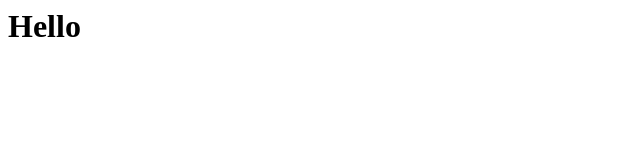
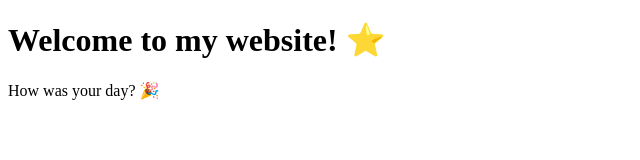
Before and after one commit to prashant-palve/static-site, a plain HTML site: page index.html in a window 1280 px wide. Shown: the whole page, without its empty margins (0-640 px from the left). Drawn offline with Linux system fonts and the light colour scheme.

Commit message:
Update index.html

```diff
--- a/index.html
+++ b/index.html
@@ -1,3 +1,10 @@
+<!DOCTYPE html>
 <html>
-<h1>Hello </h1>
+   <head>
+      <title>My Cool Website</title>
+   </head>
+   <body>
+      <h1>Welcome to my website! ⭐️</h1>
+      <p>How was your day? 🎉</p>
+   </body>
 </html>
```
